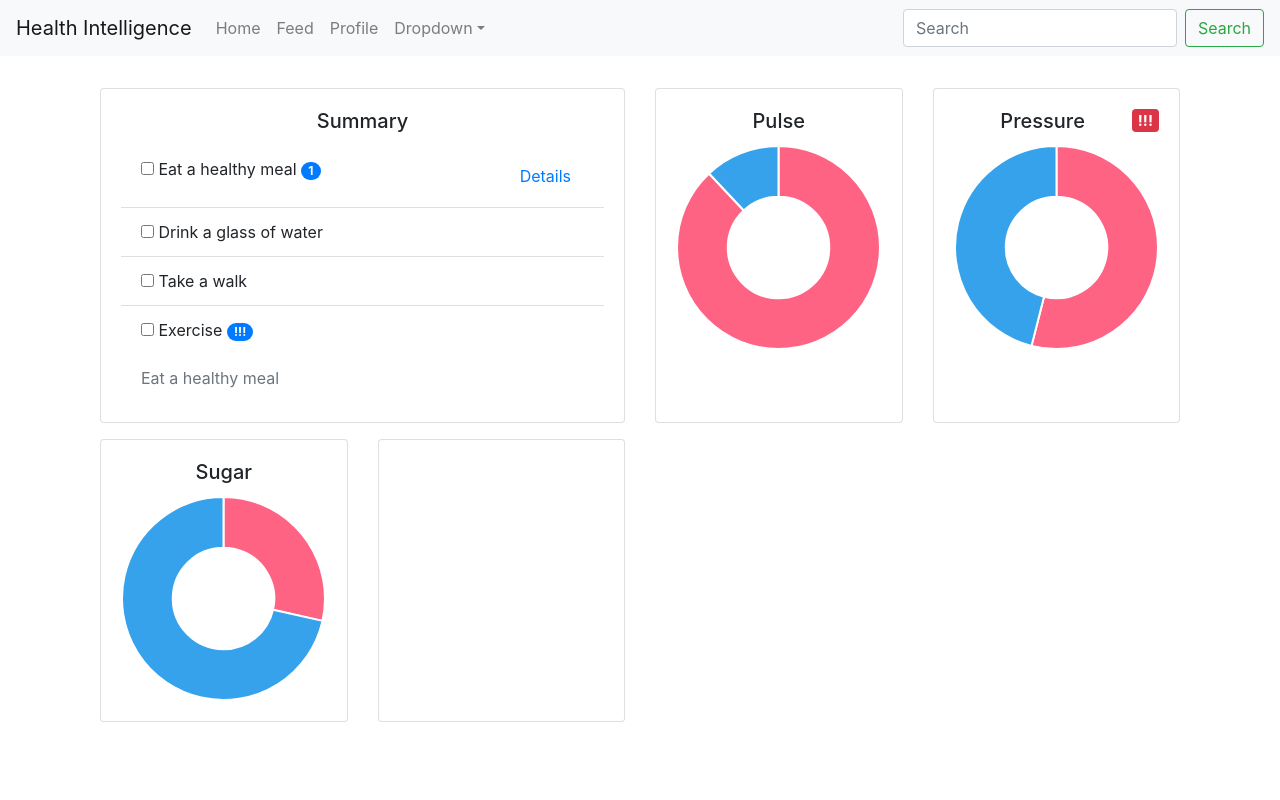
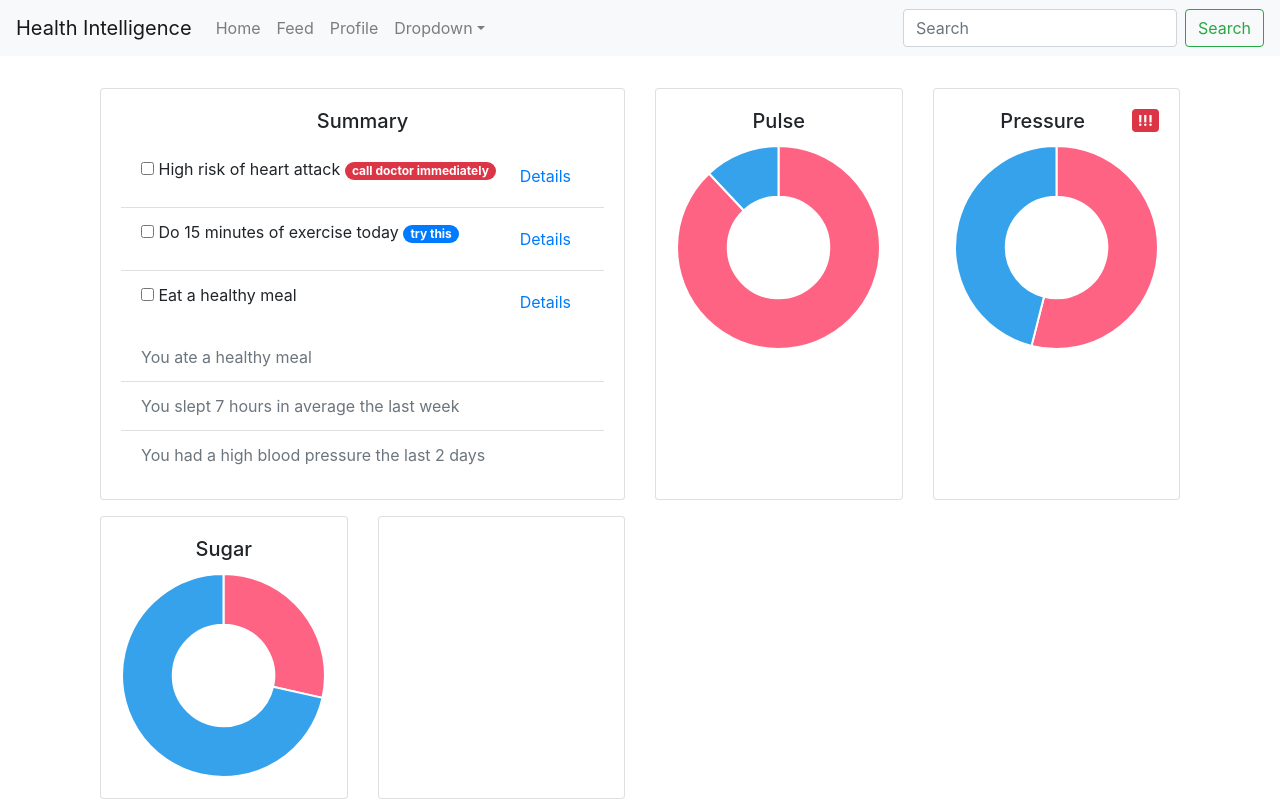
Before and after one commit to eduardvercaemer/itesm-hackathon-health-intelligence, a Next.js app: page /home in a window 1280 px wide. Built offline with nearby package versions, Linux system fonts and the light colour scheme.

Commit message:
add: better summary examples

```diff
--- a/components/user-actions.js
+++ b/components/user-actions.js
@@ -1,13 +1,13 @@
 import { Button, ListGroup, Badge, Accordion, Alert } from "react-bootstrap";
 
 // item with text, optional badge, and checkbox
-const SuggestedAction = ({ text, badge, index, description }) => (
+const SuggestedAction = ({ text, badge, index, description, badgeVariant }) => (
   <ListGroup.Item>
     <input type="checkbox" /> {text}
     {badge && (
       <>
         {" "}
-        <Badge pill variant="primary">
+        <Badge pill variant={badgeVariant ?? "primary"}>
           {badge}
         </Badge>
       </>
@@ -23,7 +23,9 @@ const SuggestedAction = ({ text, badge, index, description }) => (
           Details
         </Accordion.Toggle>
         <Accordion.Collapse eventKey={index}>
-          <Alert className="mt-3" variant="info">{description}</Alert>
+          <Alert className="mt-3" variant="info">
+            {description}
+          </Alert>
         </Accordion.Collapse>
       </>
     )}
@@ -35,27 +37,64 @@ const PastAction = ({ text }) => (
   <ListGroup.Item className="text-muted">{text}</ListGroup.Item>
 );
 
+const UserActions_ = ({ suggestions, history }) => (
+  <>
+    <Accordion>
+      <ListGroup variant="flush">
+        {suggestions.map((suggestion, index) => (
+          <SuggestedAction
+            key={index}
+            index={`${index}`}
+            text={suggestion.text}
+            badge={suggestion.badge}
+            badgeVariant={suggestion.badgeVariant}
+            description={suggestion.description}
+          />
+        ))}
+      </ListGroup>
+    </Accordion>
+    <ListGroup variant="flush">
+      {history.map((action, index) => (
+        <PastAction key={index} text={action.text} />
+      ))}
+    </ListGroup>
+  </>
+);
+
 // show a list of past actions and suggested actions, that can be checked
 // as completed to move to the history
 export default function UserActions() {
-  return (
-    <>
-      <Accordion>
-        <ListGroup variant="flush">
-          <SuggestedAction
-            text="Eat a healthy meal"
-            index="0"
-            description="This is likely to improve sugar levels in people with similar conditions"
-            badge="1"
-          />
-          <SuggestedAction text="Drink a glass of water" index="1" />
-          <SuggestedAction text="Take a walk" index="2" />
-          <SuggestedAction text="Exercise" badge="!!!" index="3" />
-        </ListGroup>
-      </Accordion>
-      <ListGroup variant="flush">
-        <PastAction text="Eat a healthy meal" />
-      </ListGroup>
-    </>
-  );
+  const suggestions = [
+    {
+      text: "High risk of heart attack",
+      badge: "call doctor immediately",
+      badgeVariant: "danger",
+      description:
+        "You should call your doctor immediately, we detected a high risk of heart attack due to your blood pressure.",
+    },
+    {
+      text: "Do 15 minutes of exercise today",
+      badge: "try this",
+      description:
+        "This is likely to improve blood pressure in people with similar conditions",
+    },
+    {
+      text: "Eat a healthy meal",
+      description:
+        "This is likely to improve sugar levels in people with similar conditions",
+    },
+  ];
+  const history = [
+    {
+      text: "You ate a healthy meal",
+    },
+    {
+      text: "You slept 7 hours in average the last week",
+    },
+    {
+      text: "You had a high blood pressure the last 2 days",
+    },
+  ];
+
+  return <UserActions_ suggestions={suggestions} history={history} />;
 }
```
